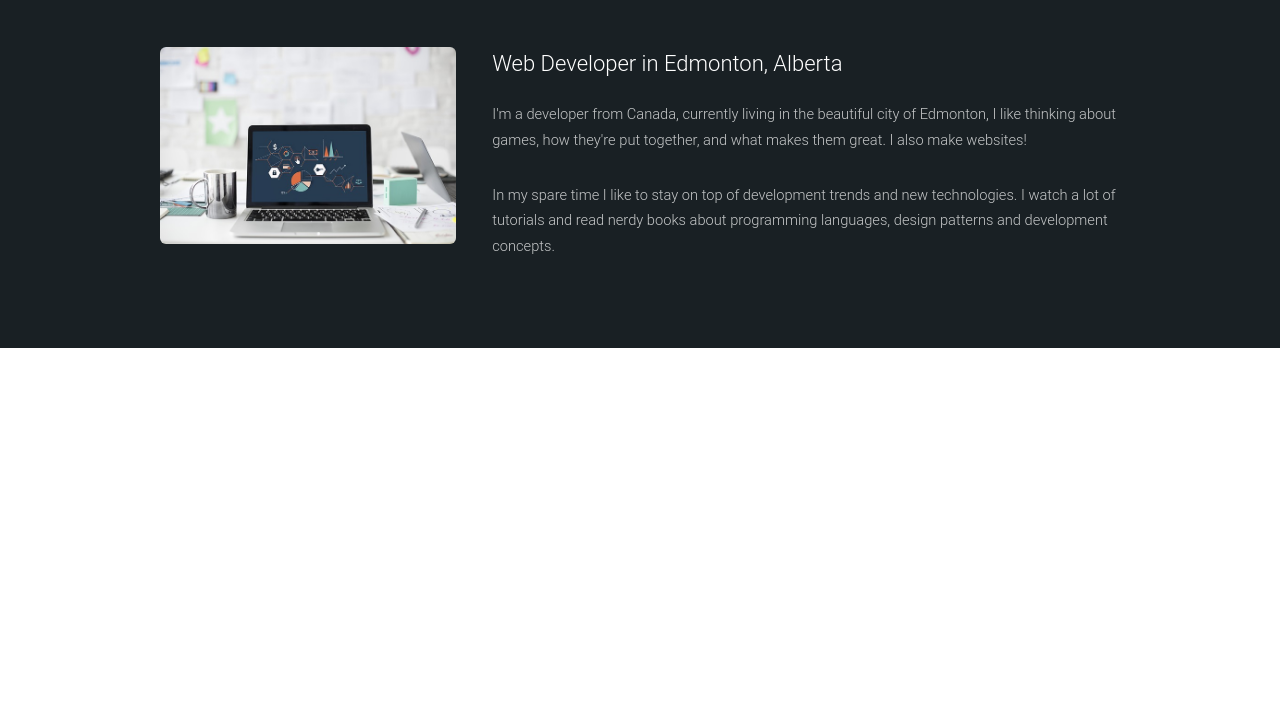
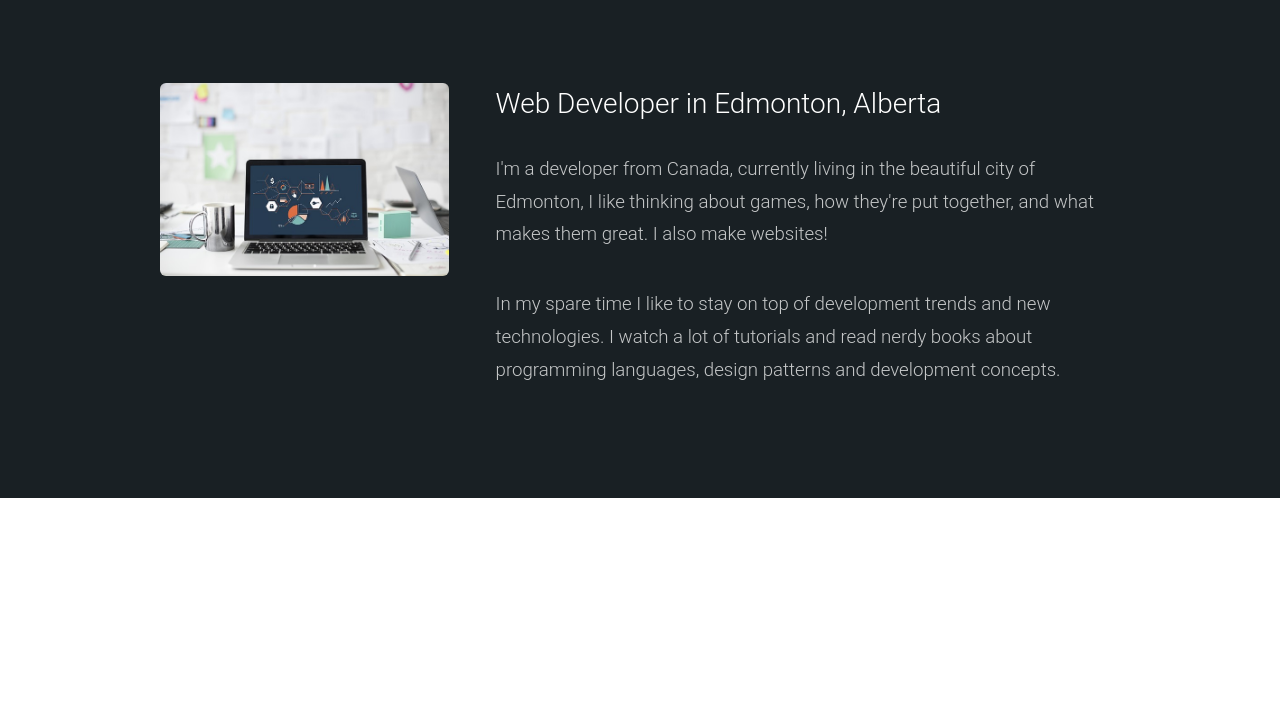
Before and after one commit to SceptreData/portfolio, a plain HTML site: page index.html in a window 1280 px wide. Shown: the part 85-800 px from the top of the page. Drawn offline with Linux system fonts and the light colour scheme.

Commit message:
Fixed index pointing to wrong stylesheet

```diff
--- a/index.html
+++ b/index.html
@@ -6,7 +6,7 @@
     <script src="js/jquery.min.js"></script>
 	  <script src="js/site.min.js"></script>
 
-    <link rel="stylesheet" type="text/css" href="css/my_style.css" />
+    <link rel="stylesheet" type="text/css" href="css/style.css" />
 
     <noscript>
       <link rel="stylesheet" type="text/css" href="css/skel.css" />
```
Also changed, not shown: 2 other files.
